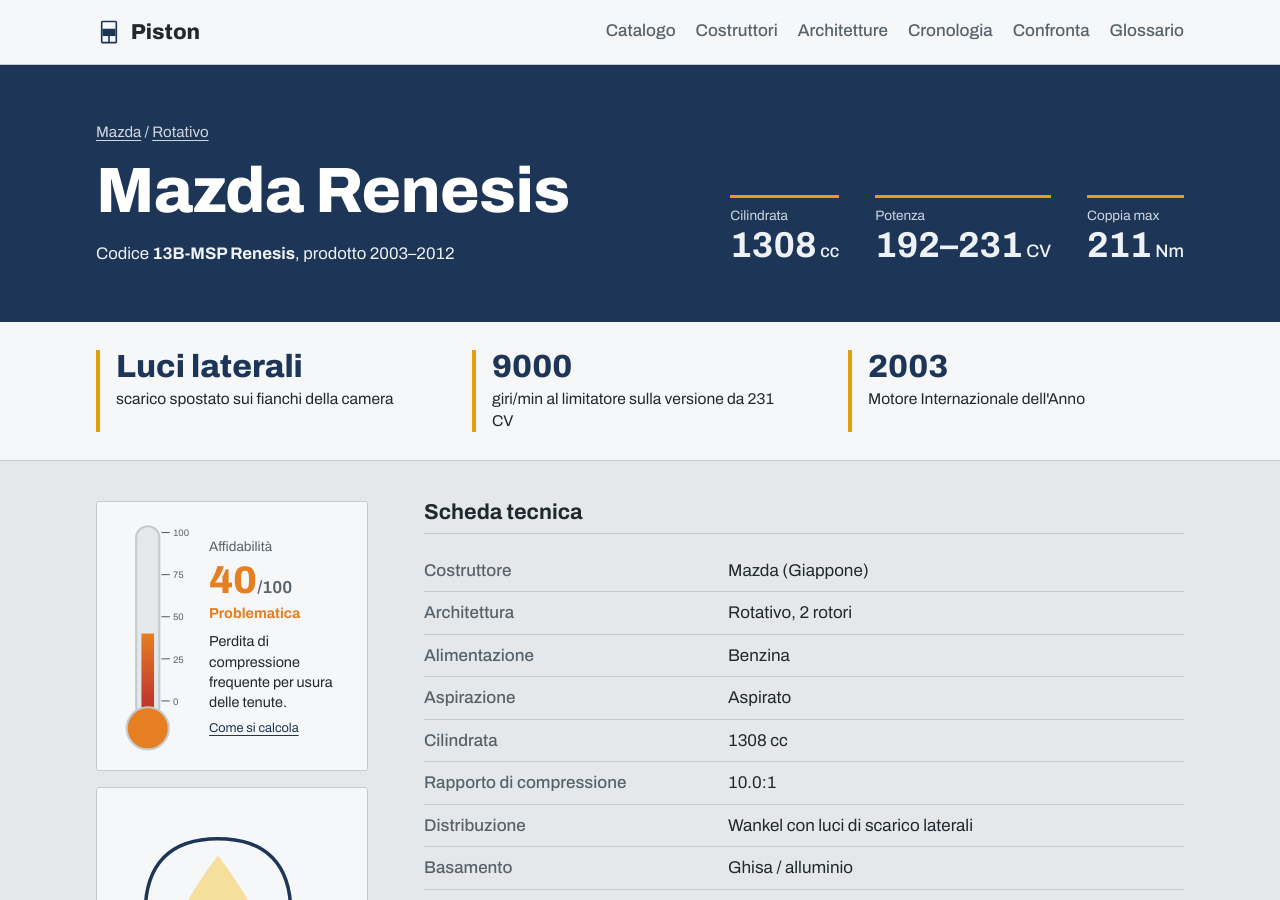
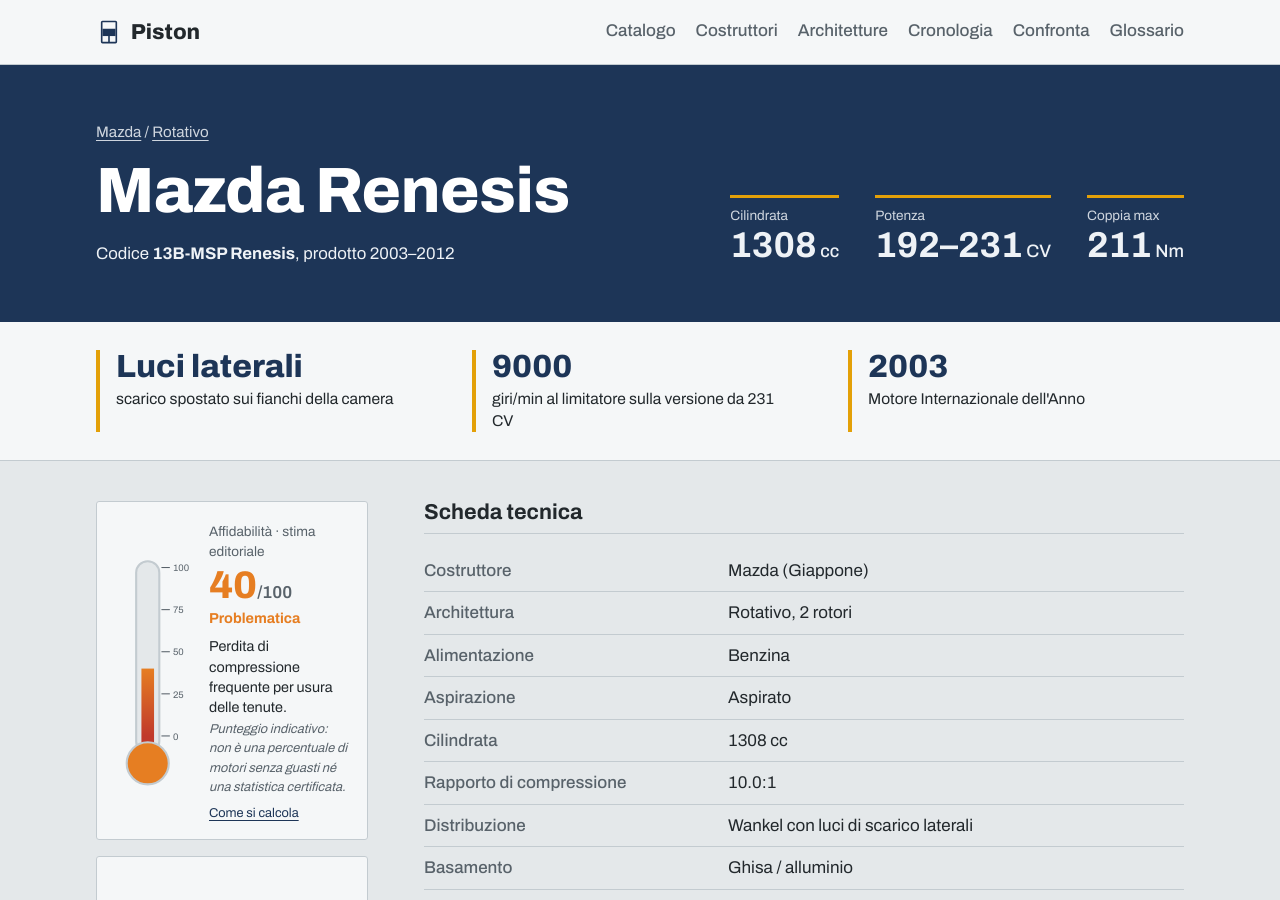
Before and after one commit to anomaly73bit/piston, a Jekyll site: the page built from _motori/mazda-renesis.md, in a window 1280 px wide and 900 px high. Built offline with Jekyll 4.4.1, drawn with Linux system fonts in a browser that asks for light colours.

Commit message:
Clarify editorial reliability scores across engine pages

```diff
--- a/_includes/termometro.html
+++ b/_includes/termometro.html
@@ -32,10 +32,11 @@
     {%- endfor %}
   </svg>
   <figcaption>
-    <span class="aff-titolo">Affidabilità</span>
+    <span class="aff-titolo">Affidabilità · stima editoriale</span>
     <span class="aff-valore">{{ v }}<small>/100</small></span>
     <span class="aff-fascia">{{ fascia }}</span>
     <span class="aff-motivo">{{ include.a.motivo }}</span>
+    <span class="aff-nota">Punteggio indicativo: non è una percentuale di motori senza guasti né una statistica certificata.</span>
     {% if include.a.provvisorio %}<span class="aff-nota">Valutazione provvisoria: dati di lungo periodo limitati.</span>{% endif %}
     <a class="aff-metodo" href="{{ '/metodo/' | relative_url }}#affidabilita">Come si calcola</a>
   </figcaption>
```
